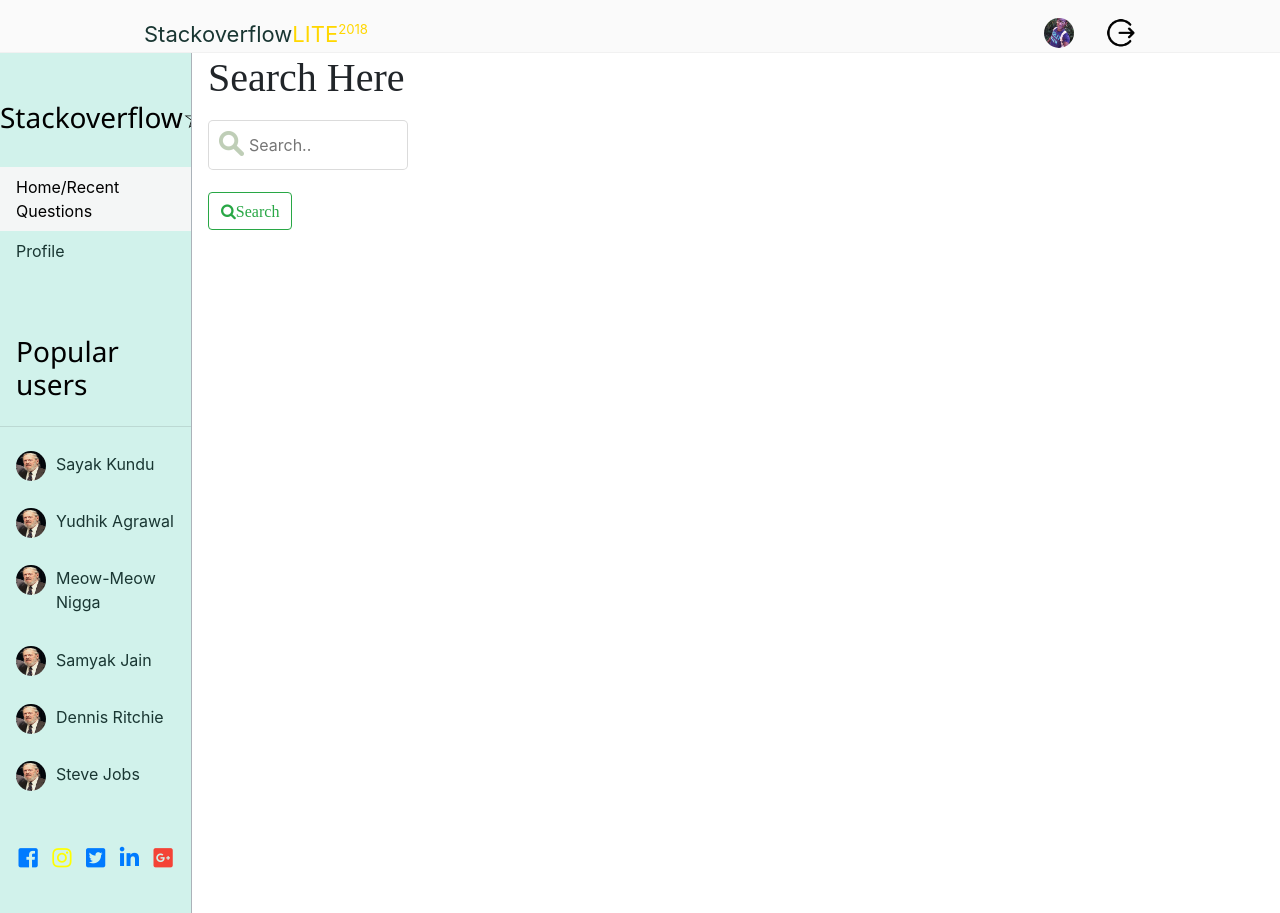
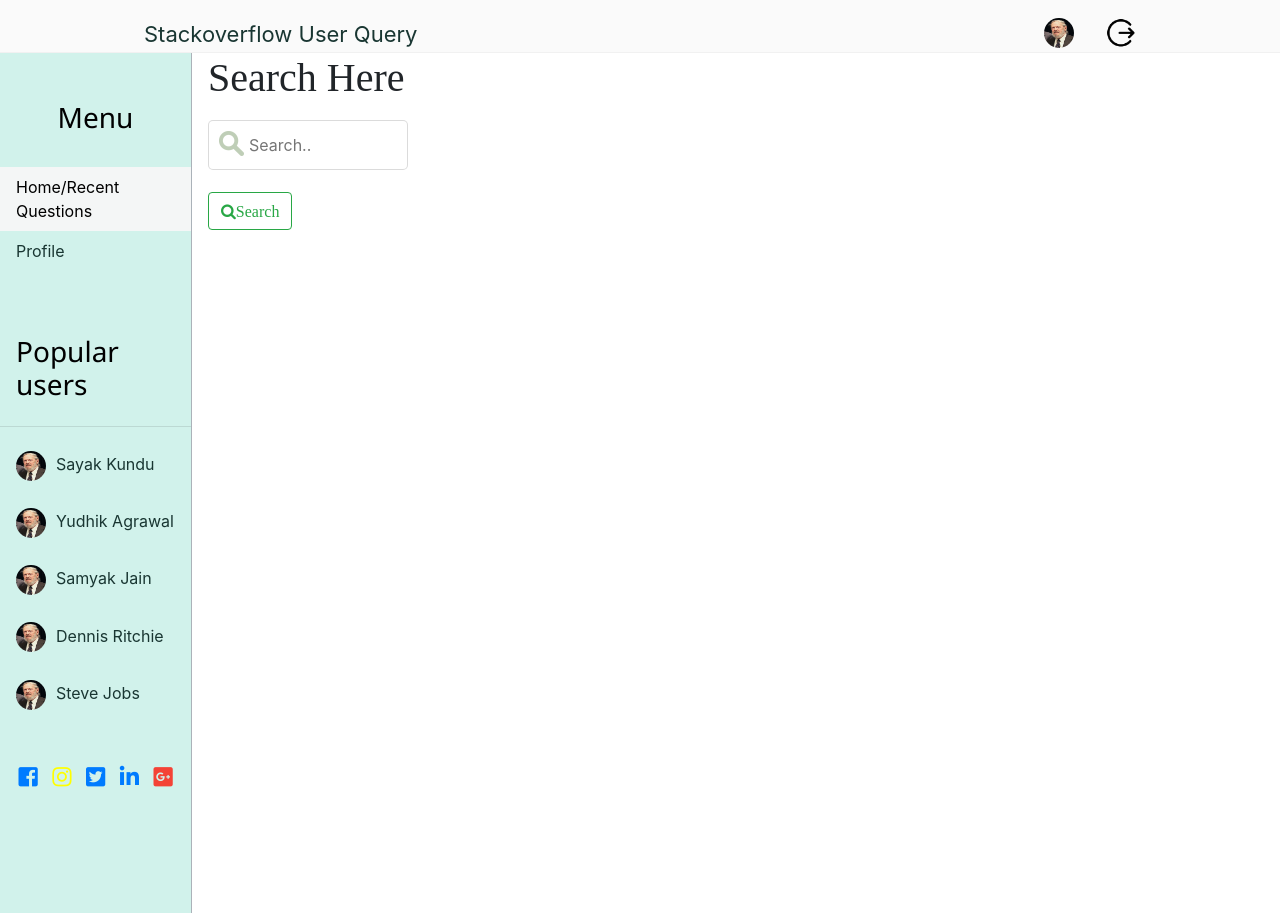
Before and after one commit to yudhik11/StackOverflow_UserQuery, a Django app: page / in a window 1280 px wide. Run offline with Django 3.2, Linux system fonts and the light colour scheme; parts of the project's set-up code (start-up, migrations or seed data) failed here and were passed over; some libraries are stand-ins or nearby versions.

Commit message:
Final Code

```diff
--- a/app/home/templates/main.html
+++ b/app/home/templates/main.html
@@ -15,7 +15,7 @@
   <script src="https://maxcdn.bootstrapcdn.com/bootstrap/3.4.0/js/bootstrap.min.js"></script>
     <link rel="stylesheet" href="https://cdnjs.cloudflare.com/ajax/libs/font-awesome/4.7.0/css/font-awesome.min.css">
     <link rel="stylesheet" href="https://maxcdn.bootstrapcdn.com/bootstrap/4.3.1/css/bootstrap.min.css">
-    <title>Stackoverflow | Lite</title>
+    <title>Stackoverflow User Query</title>
 
 </head>
 
@@ -26,7 +26,7 @@
                 <ul class="myNav">
                     <div class="my-container">
                         <li>
-                            <a style="font-size: 22px; color: gold;" href="/"><span class="smallerFont">Stackoverflow</span>LITE<sup><small>2018</small></sup></a>
+                            <a style="font-size: 22px; color: gold;" href="/"><span class="smallerFont">Stackoverflow User Query</span></a>
                         </li>
                         <li class="right">
                             <a href="/signin.html">
@@ -35,7 +35,7 @@
                         </li>
                         <li class="right">
                             <a href="/userprofile.html">
-                                <img class="image" style="border-radius: 50%; width: 30px; height: 30px;" src="../../static/images/asheuh.jpeg">
+                                <img class="image" style="border-radius: 50%; width: 30px; height: 30px;" src="../../static/images/dmr.jpg">
                             </a>
                         </li>
                     </div>
--- a/app/home/templates/menu.html
+++ b/app/home/templates/menu.html
@@ -1,6 +1,6 @@
 <div class="asheuh-sidenav">
     <div id="brand">
-        <h3 class="side-link"><a href="/">Stackoverflow&#x2606;Lite</a></h3>
+        <h3 class="side-link"><a href="/">Menu</a></h3>
     </div>
 
     <ul class="menu">
@@ -26,12 +26,12 @@
                     <p style="margin-top: -1.8em; margin-left: 2.5em;">Yudhik Agrawal</p>
                 </a>
             </li>
-            <li>
+            <!-- <li>
                 <a href="#" class="side-link">
                 <img class="image" style="border-radius: 50%; width: 30px; height: 30px;" src="../../static/images/dmr.jpg">
                     <p style="margin-top: -1.8em; margin-left: 2.5em;">Meow-Meow Nigga</p>
                 </a>
-            </li>
+            </li> -->
             <li>
                 <a href="#" class="side-link">
                 <img class="image" style="border-radius: 50%; width: 30px; height: 30px;" src="../../static/images/dmr.jpg">
--- a/app/home/templates/usermenu.html
+++ b/app/home/templates/usermenu.html
@@ -1,6 +1,6 @@
 <div class="asheuh-sidenav" style="background-color: white;">
     <div id="brand">
-        <h3 class="side-link"><a href="/">Stackoverflow&#x2606;Lite</a></h3>
+        <h3 class="side-link"><a href="/">Stackoverflow</a></h3>
     </div>
 
     <ul class="menu">
--- a/app/home/views.py
+++ b/app/home/views.py
@@ -34,6 +34,10 @@ def home(request):
                         sentiment = 'neutral'
                     else:
                         sentiment = 'negative'
+                    if np.isnan(ans_score['sentimental_score']):
+                        ans_score['sentimental_score'] = 0.0
+                    if np.isnan(ans_score['score']):
+                        ans_score['score'] = 0.0
                     ans.append({
                         'aid':str(ans_score['aid']),
                         'senti_score':str(ans_score['sentimental_score'])[:6],
@@ -50,6 +54,7 @@ def home(request):
             'show' : True,
             'sentence' : sentence
         }
+        print("="*25,"Done Fetching","="*25)
         return render(request, 'main.html', temp)
     else:
         return render(request, 'main.html')
```
Also changed, not shown: app/home/ques_retrieve.py (+9 -8 lines), app/home/similar_ques.py (+3 -11 lines), README.md, 1 other file.
